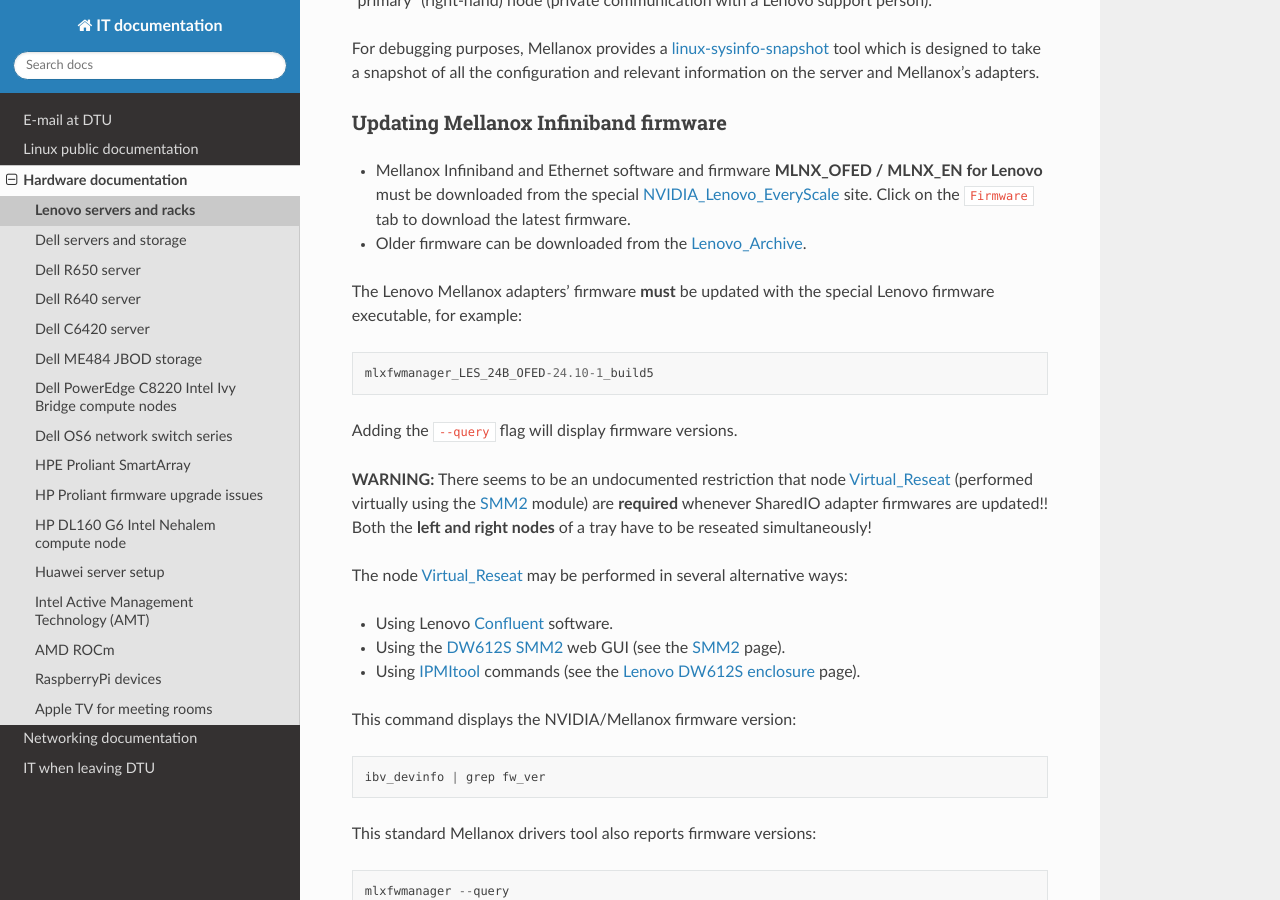
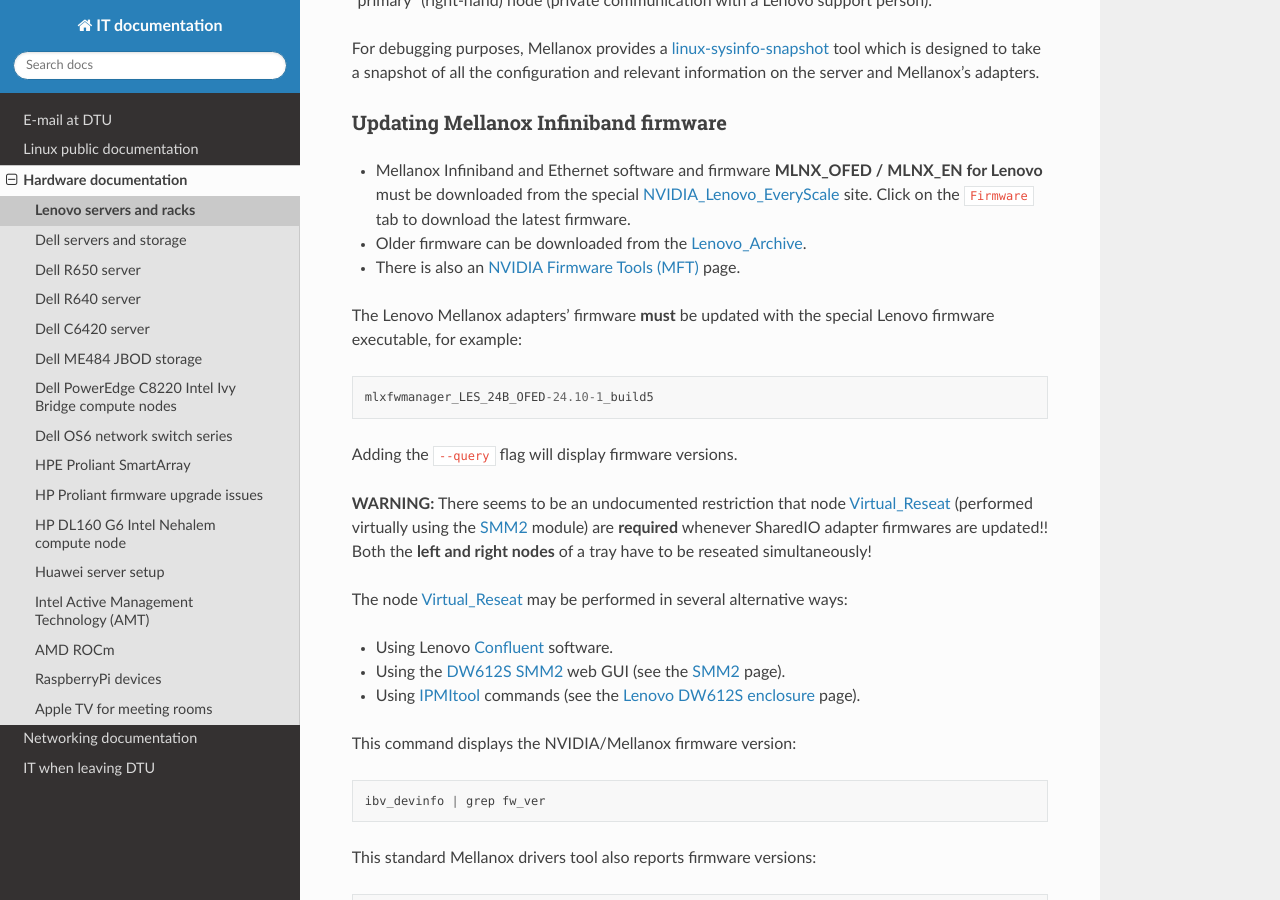
Before and after one commit to OleHolmNielsen/ITwiki, a Sphinx documentation site: the page built from docs/Lenovo_SD665_V3.rst, in a window 1280 px wide and 900 px high, scrolled down 1200 px. Built offline with Sphinx 7.4.7 and the Read the Docs theme 3.1.0, drawn with Linux system fonts in a browser that asks for light colours.

Commit message:
Added link to NVIDIA Firmware Tools

```diff
--- a/docs/Lenovo_SD665_V3.rst
+++ b/docs/Lenovo_SD665_V3.rst
@@ -53,6 +53,7 @@
 * Mellanox Infiniband and Ethernet software and firmware **MLNX_OFED / MLNX_EN for Lenovo** must be downloaded from the special NVIDIA_Lenovo_EveryScale_ site.
   Click on the ``Firmware`` tab to download the latest firmware.
 * Older firmware can be downloaded from the Lenovo_Archive_.
+* There is also an `NVIDIA Firmware Tools (MFT) <https://network.nvidia.com/products/adapter-software/firmware-tools/>`_ page.
 
 The Lenovo Mellanox adapters' firmware **must** be updated with the special Lenovo firmware executable, for example::
 
```
